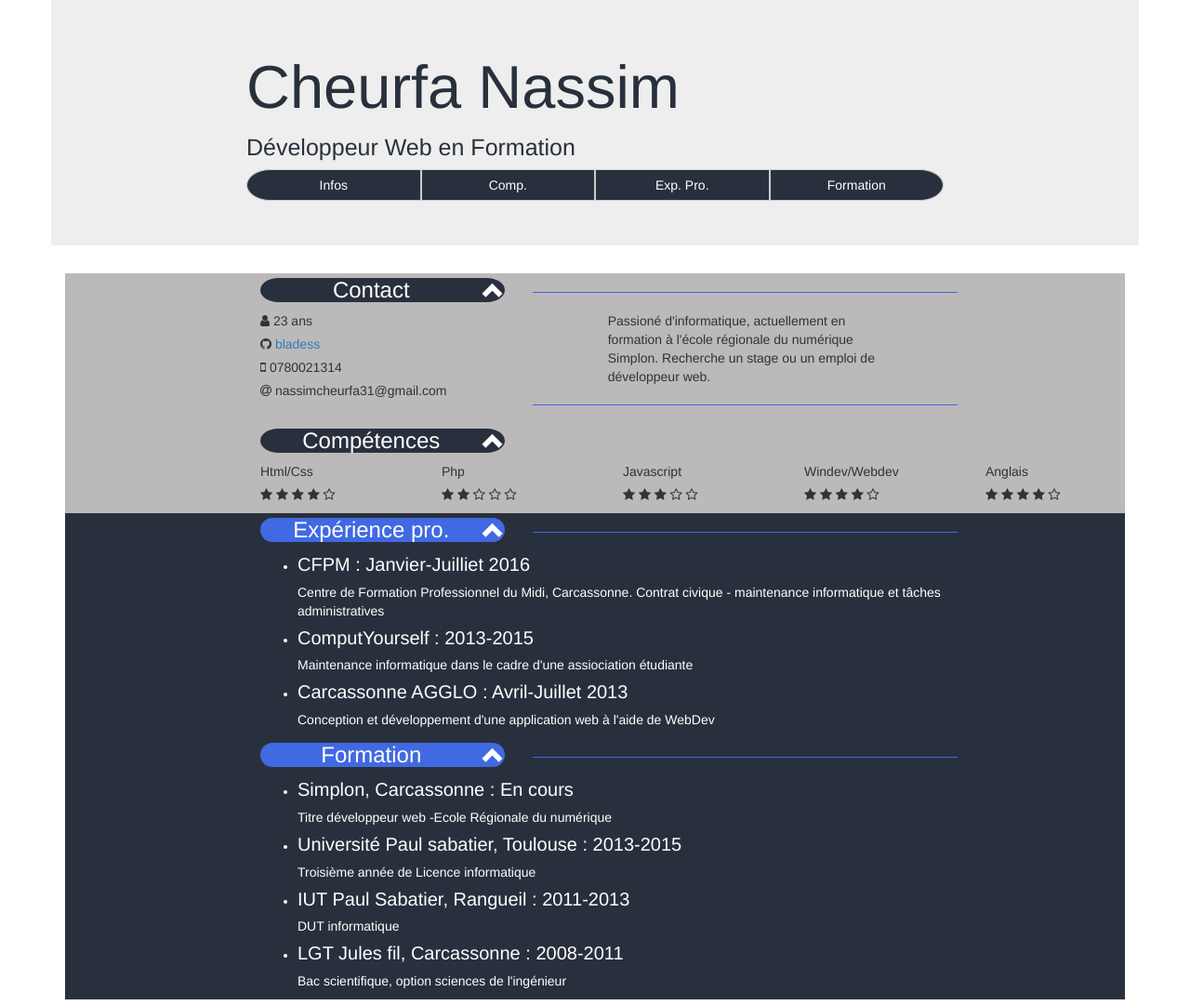
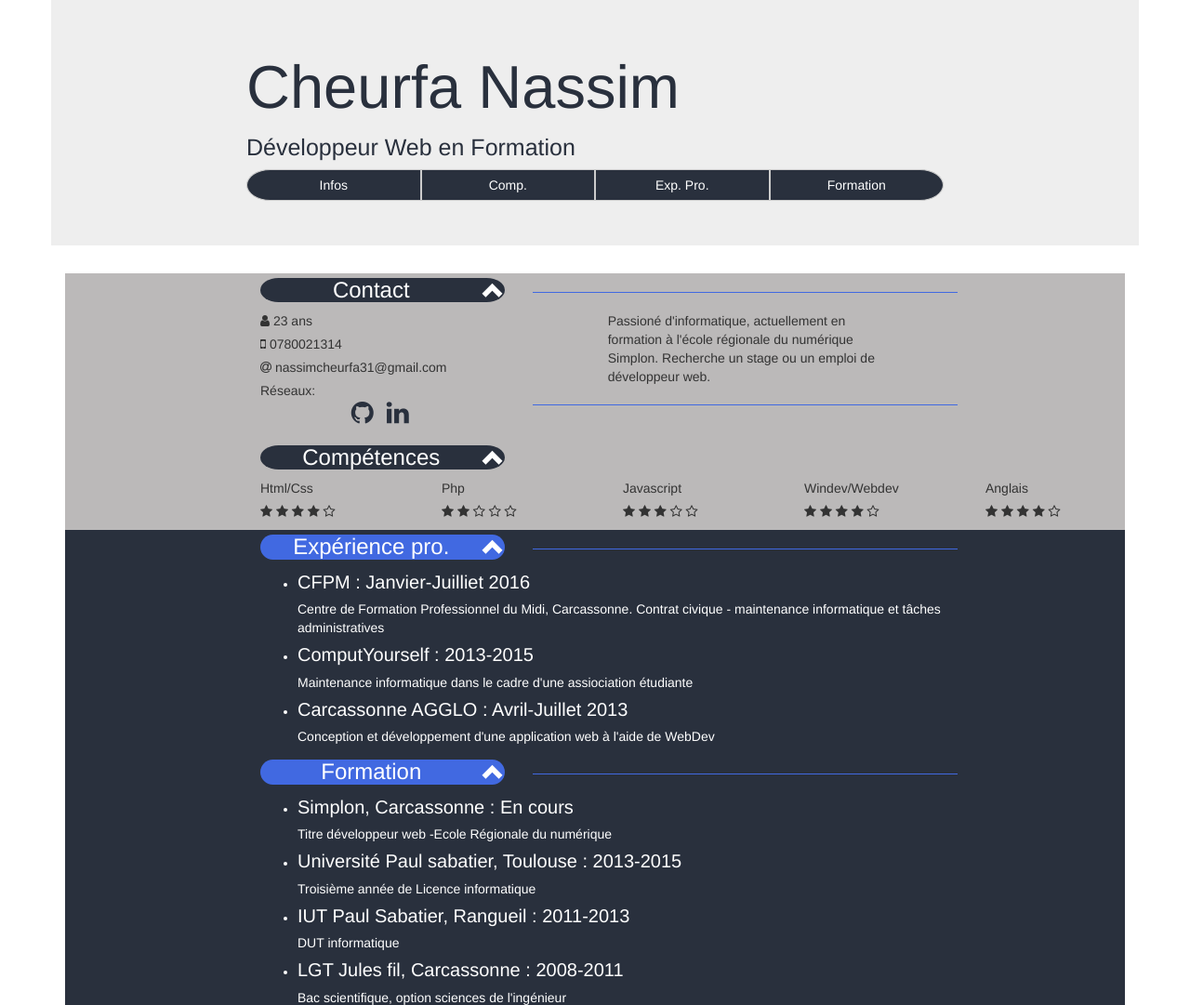
Before and after one commit to bladess/bladess.github.io, a website: page index.html in a window 1280 px wide. Shown: the top 1081 px of the page at 93% size. Drawn offline with nearby package versions, Linux system fonts and the light colour scheme.

Commit message:
ajout linkedin

```diff
--- a/css/style.css
+++ b/css/style.css
@@ -41,3 +41,9 @@ li{
     border-radius: 25px;
 
 }
+.res{
+    color :#29303d;
+}
+.res:hover{
+    color :royalblue;
+}
--- a/index.html
+++ b/index.html
@@ -42,13 +42,34 @@
                 <div class="row">
                     <div class="col-sm-offset-2 col-sm-3">
                         <h3 class="text-center top">Contact
-                            <a class='scrol' href="#"><i class='glyphicon glyphicon-chevron-up pull-right'></i></a>
+                            <a class='scrol' href="#">
+                                <i class='glyphicon glyphicon-chevron-up pull-right'></i>
+                            </a>
                         </h3>
                         <ul class="list-unstyled">
-                            <li><i class="fa fa-user fa-1x"></i> 23 ans</li>
-                            <li><i class="fa fa-github fa-1x"></i> <a href="http://www.github.com/bladess">bladess</a></li>
-                            <li><i class="fa fa-mobile fa-1x"></i> 0780021314</li>
-                            <li><i class="fa fa-at fa-1x"></i> nassimcheurfa31@gmail.com</li>
+                            <li>
+                                <i class="fa fa-user fa-1x"></i> 23 ans</li>
+                            <li>
+                                <i class="fa fa-mobile fa-1x"></i> 0780021314</li>
+                            <li>
+                                <i class="fa fa-at fa-1x"></i> nassimcheurfa31@gmail.com</li>
+                            <li>
+                                Réseaux:
+                                <ul class='list-unstyled list-inline text-center'>
+                                    <li class=>
+                                        <a class='res'href="http://www.github.com/bladess">
+                                            <i class="fa fa-github fa-2x"></i>
+                                        </a>
+                                    </li>
+                                    <li>
+                                        <a class='res' href="www.linkedin.com/in/nassim-cheurfa-b7b2a5156">
+                                            <i class="fa fa-linkedin fa-2x"></i>
+                                        </a>
+                                    </li>
+                                </ul>
+                            </li>
+                            </li>
+
                         </ul>
                     </div>
                     <div class="col-sm-5">
@@ -69,7 +90,11 @@
             <section id="atouts" class="container">
                 <div class="row">
                     <div class="col-sm-offset-2 col-sm-3">
-                        <h3 class="text-center top">Compétences<a class='scrol' href="#"><i class='glyphicon glyphicon-chevron-up pull-right'></i></a></h3>
+                        <h3 class="text-center top">Compétences
+                            <a class='scrol' href="#">
+                                <i class='glyphicon glyphicon-chevron-up pull-right'></i>
+                            </a>
+                        </h3>
                     </div>
                 </div>
                 <div class="row">
@@ -144,7 +169,11 @@
             <section id="exp" class="container">
                 <div class="row">
                     <div class="col-sm-offset-2 col-sm-3">
-                        <h3 class="text-center bot">Expérience pro.<a class='scrol' href="#"><i class='glyphicon glyphicon-chevron-up pull-right'></i></a></h3>
+                        <h3 class="text-center bot">Expérience pro.
+                            <a class='scrol' href="#">
+                                <i class='glyphicon glyphicon-chevron-up pull-right'></i>
+                            </a>
+                        </h3>
                     </div>
                     <div class="col-sm-5">
                         <hr></hr>
@@ -155,20 +184,26 @@
                         <ul>
                             <li>
                                 <ul class="list-unstyled">
-                                    <li class="detail">CFPM : <span class="supdate">Janvier-Juilliet 2016</span></li>
+                                    <li class="detail">CFPM :
+                                        <span class="supdate">Janvier-Juilliet 2016</span>
+                                    </li>
                                     <li>Centre de Formation Professionnel du Midi, Carcassonne. Contrat civique - maintenance
                                         informatique et tâches administratives</li>
                                 </ul>
                             </li>
                             <li>
                                 <ul class="list-unstyled">
-                                    <li class="detail">ComputYourself : <span class="supdate">2013-2015</span></li>
+                                    <li class="detail">ComputYourself :
+                                        <span class="supdate">2013-2015</span>
+                                    </li>
                                     <li>Maintenance informatique dans le cadre d'une assiociation étudiante</li>
                                 </ul>
                             </li>
                             <li>
                                 <ul class="list-unstyled">
-                                    <li class="detail">Carcassonne AGGLO : <span class="supdate">Avril-Juillet 2013</span></li>
+                                    <li class="detail">Carcassonne AGGLO :
+                                        <span class="supdate">Avril-Juillet 2013</span>
+                                    </li>
                                     <li>Conception et développement d'une application web à l'aide de WebDev</li>
                                 </ul>
                             </li>
@@ -180,7 +215,11 @@
             <section id="education" class="container">
                 <div class="row">
                     <div class="col-sm-offset-2 col-sm-3">
-                        <h3 class="text-center bot">Formation<a class='scrol' href="#"><i class='glyphicon glyphicon-chevron-up pull-right'></i></a></h3>
+                        <h3 class="text-center bot">Formation
+                            <a class='scrol' href="#">
+                                <i class='glyphicon glyphicon-chevron-up pull-right'></i>
+                            </a>
+                        </h3>
                     </div>
                     <div class="col-sm-5">
                         <hr></hr>
@@ -191,25 +230,33 @@
                         <ul>
                             <li>
                                 <ul class="list-unstyled">
-                                    <li class="detail">Simplon, Carcassonne : <span class="supdate">En cours</span></li>
+                                    <li class="detail">Simplon, Carcassonne :
+                                        <span class="supdate">En cours</span>
+                                    </li>
                                     <li>Titre développeur web -Ecole Régionale du numérique</li>
                                 </ul>
                             </li>
                             <li>
                                 <ul class="list-unstyled">
-                                    <li class="detail">Université Paul sabatier, Toulouse : <span class="supdate">2013-2015</span></li>
+                                    <li class="detail">Université Paul sabatier, Toulouse :
+                                        <span class="supdate">2013-2015</span>
+                                    </li>
                                     <li>Troisième année de Licence informatique</li>
                                 </ul>
                             </li>
                             <li>
                                 <ul class="list-unstyled">
-                                    <li class="detail">IUT Paul Sabatier, Rangueil : <span class="supdate">2011-2013</span></li>
+                                    <li class="detail">IUT Paul Sabatier, Rangueil :
+                                        <span class="supdate">2011-2013</span>
+                                    </li>
                                     <li>DUT informatique</li>
                                 </ul>
                             </li>
                             <li>
                                 <ul class="list-unstyled">
-                                    <li class="detail">LGT Jules fil, Carcassonne : <span class="supdate">2008-2011</span></li>
+                                    <li class="detail">LGT Jules fil, Carcassonne :
+                                        <span class="supdate">2008-2011</span>
+                                    </li>
                                     <li>Bac scientifique, option sciences de l'ingénieur</li>
                                 </ul>
                             </li>
```
